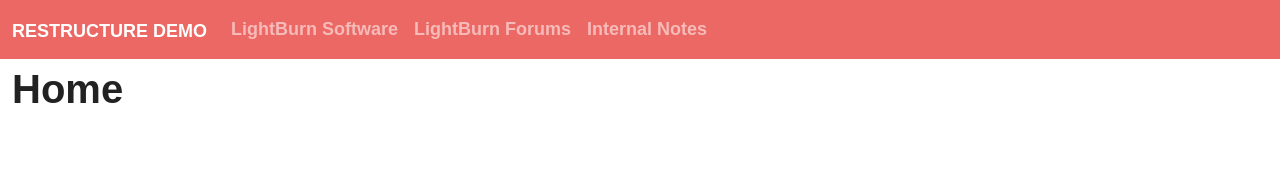
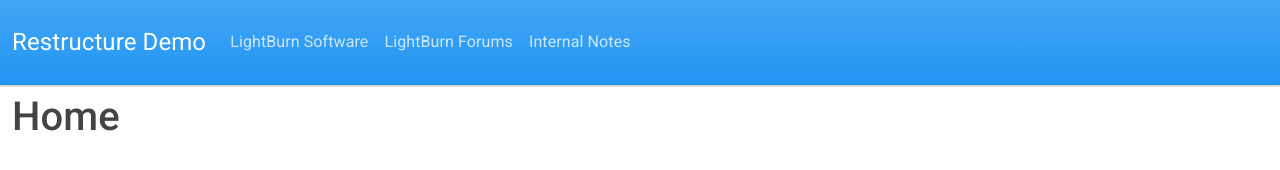
Before and after one commit to lightburnjackie/docs-restructure, an Eleventy site: page src/index.md in a window 1280 px wide. Built offline with nearby package versions, Linux system fonts and the light colour scheme; Eleventy itself is replaced by a stand-in of ours; files that its build step writes are made by us from their sources; a web font is replaced by a local one.

```diff
--- a/src/_includes/base.njk
+++ b/src/_includes/base.njk
@@ -8,7 +8,7 @@
     <!-- <link href="https://cdn.jsdelivr.net/npm/bootstrap@5.3.0-alpha1/dist/css/bootstrap.min.css" rel="stylesheet"
         integrity="sha384-GLhlTQ8iRABdZLl6O3oVMWSktQOp6b7In1Zl3/Jr59b6EGGoI1aFkw7cmDA6j6gD" crossorigin="anonymous"> -->
 
-        <link rel="stylesheet" href="https://cdnjs.cloudflare.com/ajax/libs/bootswatch/5.2.3/journal/bootstrap.min.css">
+        <link rel="stylesheet" href="https://cdnjs.cloudflare.com/ajax/libs/bootswatch/5.2.3/materia/bootstrap.min.css">
     <title>Restructure Example</title>
 
 </head>
```
